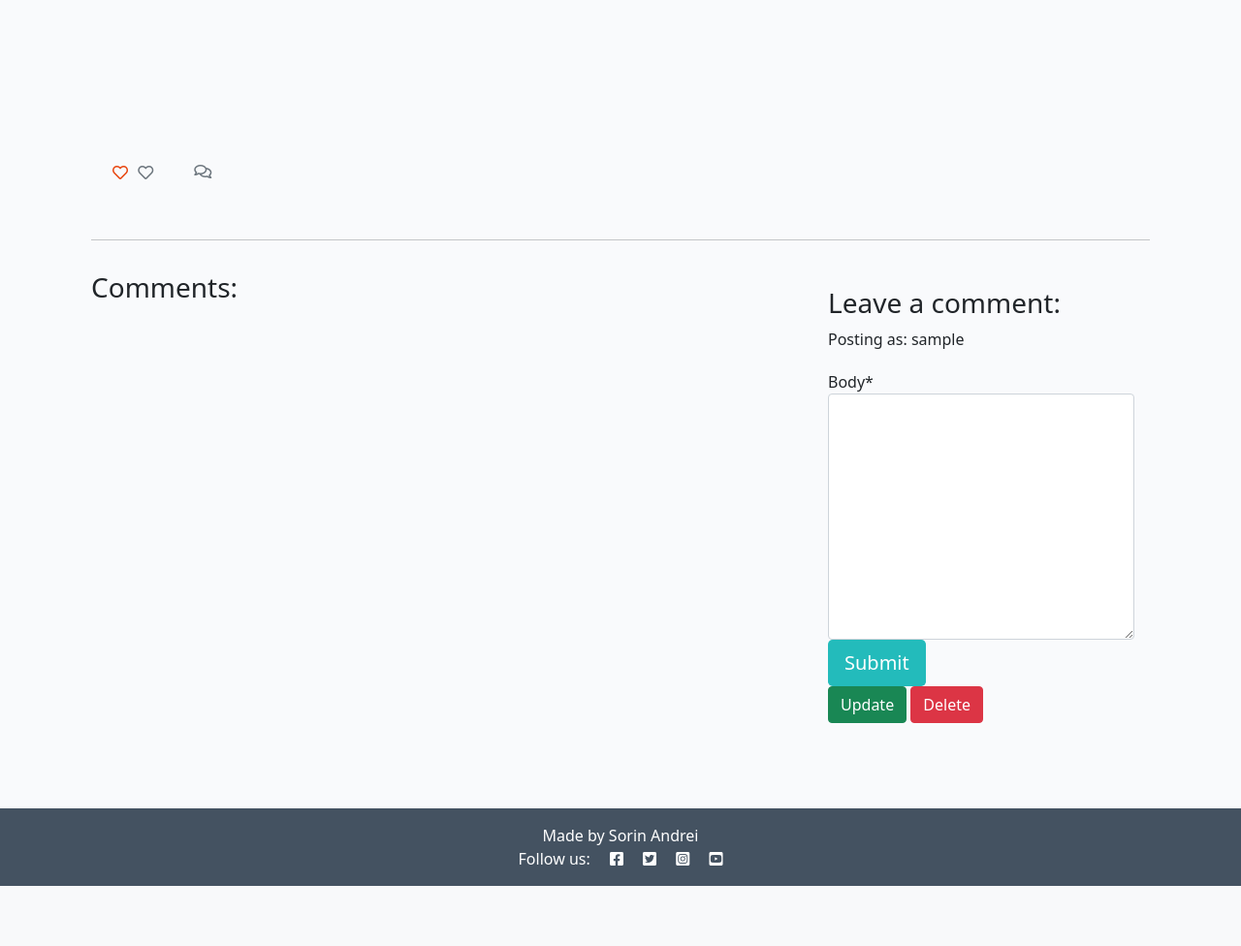
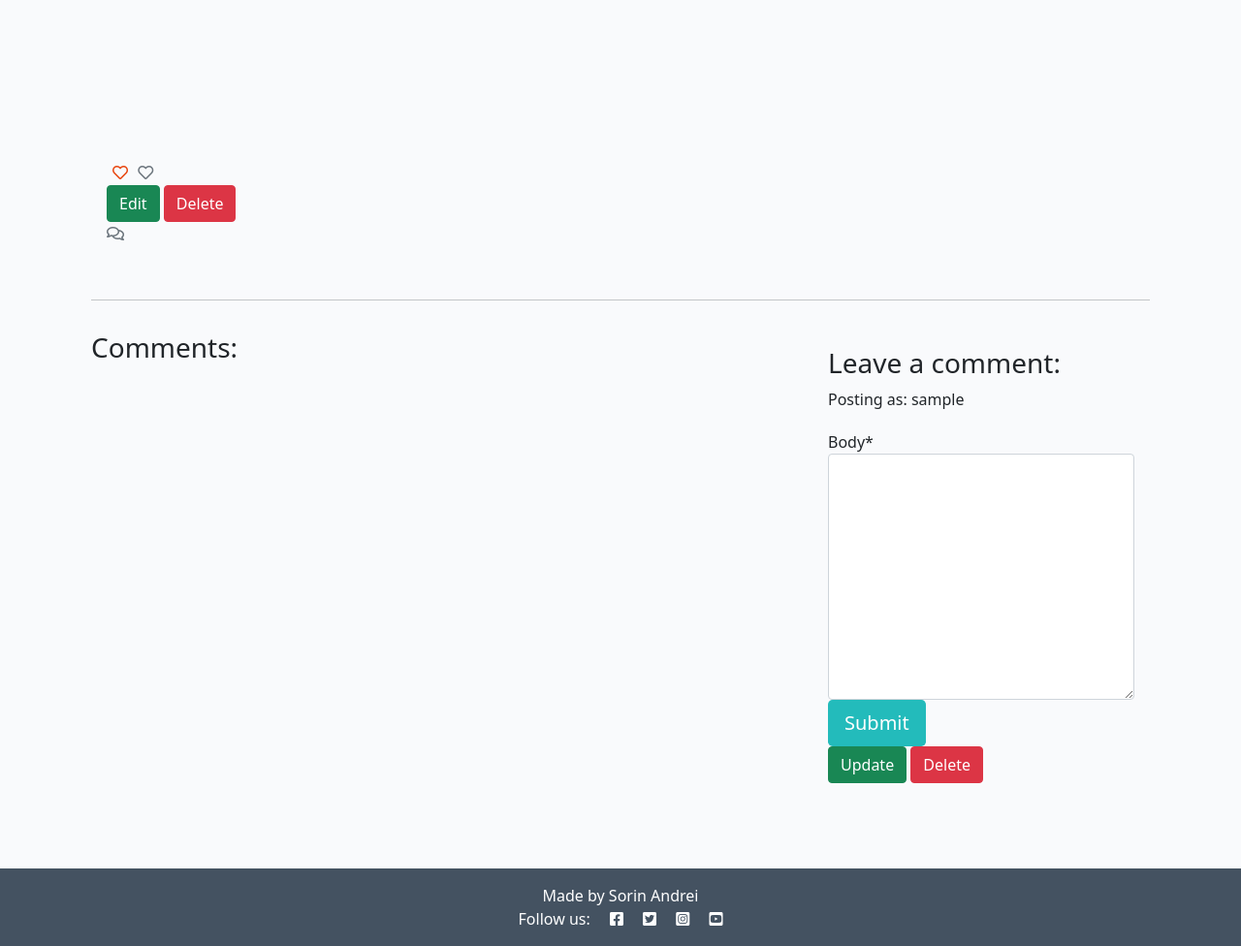
Before and after one commit to Sorin05/Portofolio_4_Django, a Django app: template templates/blog/routine_detail.html in a window 1280 px wide. Shown: the part 267-1243 px from the top of the page at 97% size. Before the commit the page ends 1181 px from the top, so only its background shows below. Run offline with Django 3.2, Linux system fonts and the light colour scheme; the template is opened without the code that fills it: values that come from a table or form of the project are taken from there, others are empty; the visitor is signed in with stand-in values (Sample User, id 1); some libraries are stand-ins or nearby versions.

Commit message:
Routine edit and delete

```diff
--- a/templates/blog/routine_detail.html
+++ b/templates/blog/routine_detail.html
@@ -56,6 +56,12 @@
                         <!-- The number of likes goes before the closing strong tag -->
                         <strong class="text-secondary"><i class="far fa-heart"></i> {{ routine.number_of_likes }} </strong>
                     </div>
+                    {% if user.is_staff %}<div>
+                        <a href="{% url 'update_routine' routine.pk %}" class="btn btn-success">Edit</a>
+                        <a href="{% url 'delete_routine' routine.pk %}" class="btn btn-danger">Delete</a>
+                     </div>{% endif %}
+
+
                     <div class="col-1">
                         {% with comments.count as total_comments %}
                         <strong class="text-secondary"><i class="far fa-comments"></i>
```
